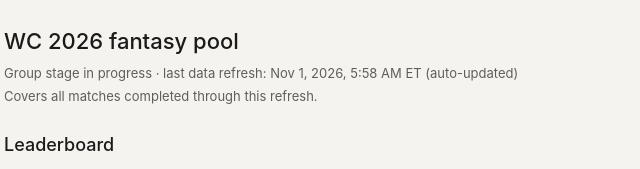
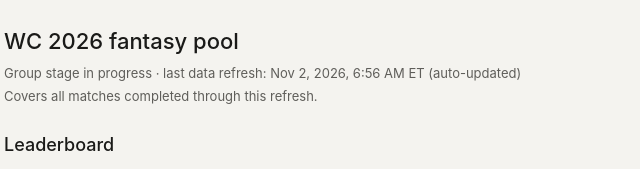
Before and after one commit to pranavshankar-dev/WC-Fantasy-League, a website: page index.html in a window 1280 px wide. Shown: the top 169 px of the page, 256-896 px from the left. Drawn offline with Linux system fonts and the light colour scheme.

Commit message:
Auto-update WC pool standings 2026-11-02 11:56 UTC

```diff
--- a/index.html
+++ b/index.html
@@ -137,7 +137,7 @@
 // EDITABLE DATA — update these two sections each refresh, then re-upload.
 // =======================================================================
 
-const LAST_UPDATED = "Nov 1, 2026, 5:58 AM ET (auto-updated)";
+const LAST_UPDATED = "Nov 2, 2026, 6:56 AM ET (auto-updated)";
 
 const players = [
   { name: "Ram", heroes: ["USA","Brazil","Netherlands","Portugal"], villains: ["Iran","Curacao","Turkiye","Sweden"] },
```
